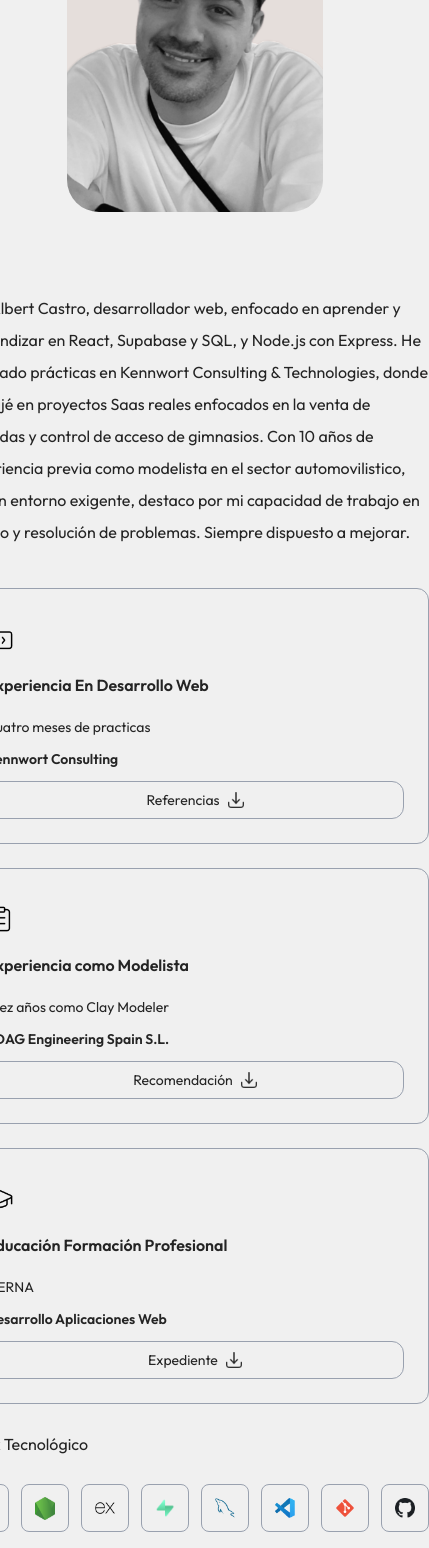
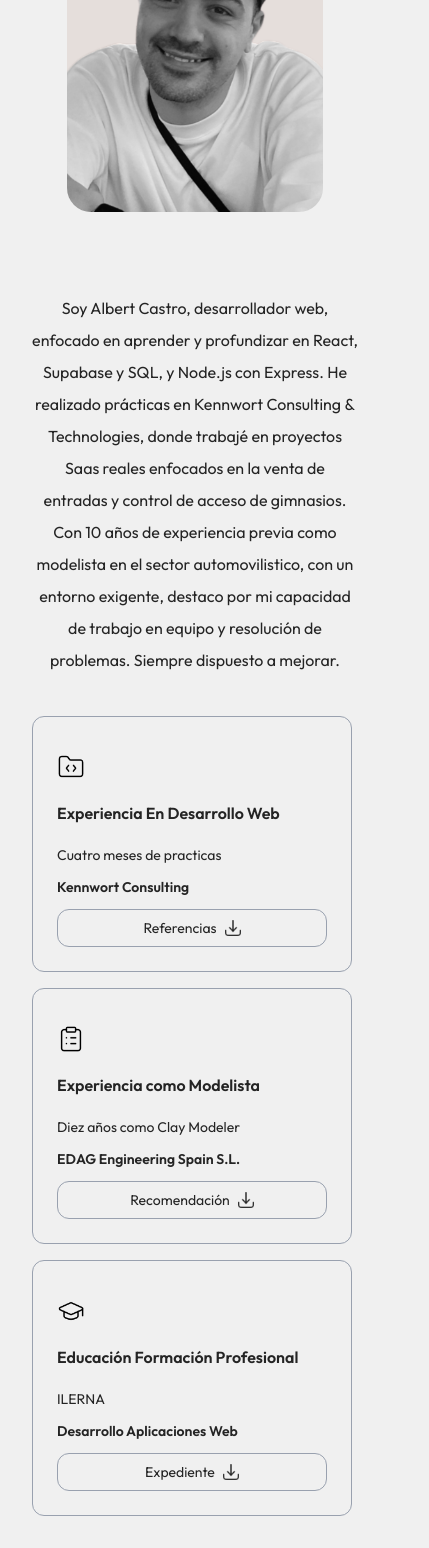
Before and after one commit to BeruzDev/next-portfolio, a Next.js app: page / in a window 390 px wide. Shown: the part 1180-2728 px from the top of the page, 429 px wide, since content can reach past the window. Built offline with nearby package versions, Linux system fonts and the light colour scheme.

Commit message:
about media query mobile done

```diff
--- a/app/components/About.jsx
+++ b/app/components/About.jsx
@@ -10,7 +10,7 @@ const About = ({ isDarkMode }) => {
       whileInView={{ opacity: 1 }}
       transition={{ duration: 1 }}
       id="about"
-      className="w-full px-[12%] py-10 scroll-mt-20 mb-24"
+      className="w-full px-4 sm:px-[12%] py-10 scroll-mt-20 mb-24"
     >
       <motion.h4
         initial={{ opacity: 0, y: -20 }}
@@ -44,16 +44,16 @@ const About = ({ isDarkMode }) => {
           <Image
             src={assets.user_image}
             alt="User Image"
-            className="w-full rounded-4xl"
+            className="w-64 sm:w-80 rounded-3xl max-w-none"
           />
         </motion.div>
         <motion.div
           initial={{ opacity: 0 }}
           whileInView={{ opacity: 1 }}
           transition={{ duration: 0.6, delay: 0.8 }}
-          className="flex-1"
+          className="flex-1 mx-4 sm:mx-0"
         >
-          <p className="mb-10 max-w-2xl">
+          <p className="w-full text-center mb-10 max-w-2xl mx-auto">
             Soy Albert Castro, desarrollador web, enfocado en aprender y
             profundizar en React, Supabase y SQL, y Node.js con Express. He
             realizado prácticas en Kennwort Consulting & Technologies, donde
@@ -68,12 +68,12 @@ const About = ({ isDarkMode }) => {
             initial={{ opacity: 0 }}
             whileInView={{ opacity: 1 }}
             transition={{ duration: 0.8, delay: 1 }}
-            className="grid grid-cols-1 sm:grid-cols-3 gap-6 max-w-3xl"
+            className="grid grid-cols-1 sm:grid-cols-3 gap-4 sm:gap-6 max-w-full sm:max-w-3xl mx-auto justify-center"
           >
             {infoList.map((item, index) => (
               <motion.li
                 whileHover={{ scale: 1.05 }}
-                className="border-[0.5px] border-gray-400 rounded-xl p-6 hover:-translate-y-1 duration-500 hover:[box-shadow:var(--shadow)]"
+                className="w-full max-w-xs border-[0.5px] border-gray-400 rounded-xl p-6 hover:-translate-y-1 duration-500 hover:[box-shadow:var(--shadow)]"
                 key={index}
               >
                 <Image
@@ -114,7 +114,7 @@ const About = ({ isDarkMode }) => {
             initial={{ y: 20, opacity: 0 }}
             whileInView={{ y: 0, opacity: 1 }}
             transition={{ duration: 1.3, duration: 0.5 }}
-            className="my-6 [color:var(--color-text)]"
+            className="w-full max-w-xs my-6 [color:var(--color-text)]"
           >
             Stack Tecnológico
           </motion.h4>
@@ -129,7 +129,7 @@ const About = ({ isDarkMode }) => {
               <motion.li
                 whileHover={{ scale: 1.1 }}
                 key={index}
-                className="flex items-center justify-center w-12 sm:w-14 aspect-square border border-gray-400 rounded-lg cursor-pointer hover:-translate-y-1 duration-500 hover:[box-shadow:var(--shadow)]"
+                className="flex items-center justify-center w-full sm:w-14 aspect-square border border-gray-400 rounded-lg cursor-pointer hover:-translate-y-1 duration-500 hover:[box-shadow:var(--shadow)] max-w-xs"
               >
                 <Image src={isDarkMode ? tool.iconDark : tool.icon} alt="Tool icon" className="w-5 sm:w-7" />
               </motion.li>
```
